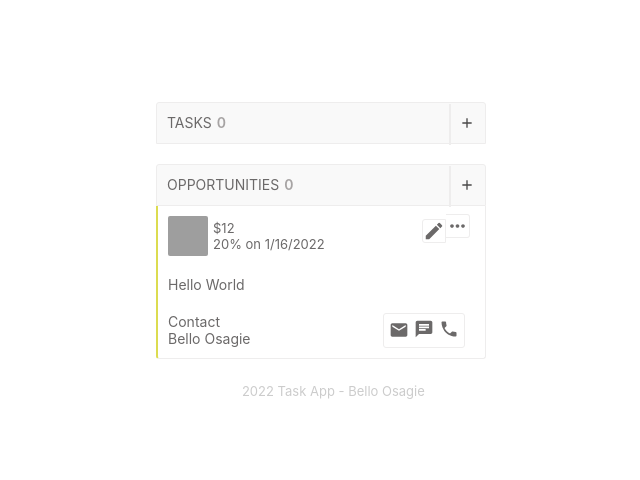
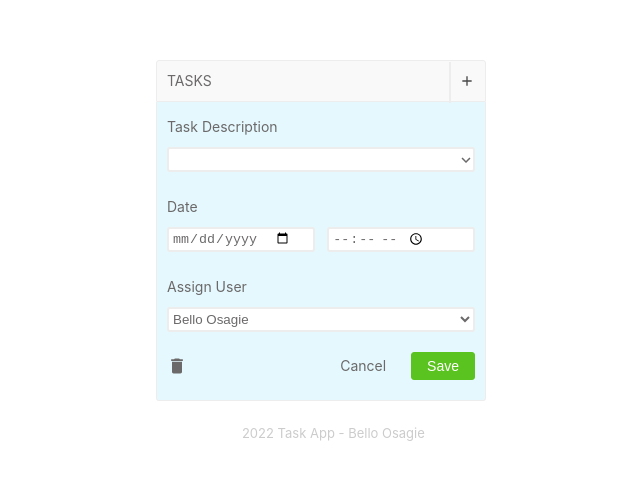
Before and after one commit to techstackmedia/task-manager-app, a React (Create React App) app: page / in a window 1280 px wide. Shown: the part 170-650 px from the top of the page, without its empty margins (319-959 px from the left). Built offline with nearby package versions, Linux system fonts and the light colour scheme; grey boxes are pictures that could not be loaded.

Commit message:
implement dynamic rendering, mock data, reuseable components

```diff
--- a/src/App.js
+++ b/src/App.js
@@ -1,11 +1,14 @@
 import Tasks from './pages/Tasks';
+import taskFeedback from './mocks/taskFeedback';
 import './App.css';
+import { useState } from 'react';
 
 function App() {
+  const [task, setTask] = useState(taskFeedback);
   return (
     <>
       <div className="App">
-        <Tasks />
+        <Tasks task={task} />
       </div>
     </>
   );
--- a/src/components/Header/Header.jsx
+++ b/src/components/Header/Header.jsx
@@ -1,13 +1,13 @@
 import { MdAdd } from 'react-icons/md';
 import header from './Header.module.css';
 
-const Header = ({ handleTaskClick, text }) => {
+const Header = ({ handleTaskClick, text, id }) => {
   return (
     <header className={header.header}>
       <nav>
         <div>
           <div>{text}</div>
-          <div>0</div>
+          <div>{id}</div>
         </div>
         <div>
           <div>
--- a/src/components/Outcome/Outcome.jsx
+++ b/src/components/Outcome/Outcome.jsx
@@ -1,7 +1,13 @@
-import { MdEdit, MdMoreHoriz, MdEmail, MdLocalPhone, MdChat } from 'react-icons/md';
+import {
+  MdEdit,
+  MdMoreHoriz,
+  MdEmail,
+  MdLocalPhone,
+  MdChat,
+} from 'react-icons/md';
 import outcome from './Outcome.module.css';
 
-const Outcome = () => {
+const Outcome = ({ name, description }) => {
   return (
     <section className={outcome.outcome}>
       <div>
@@ -12,7 +18,7 @@ const Outcome = () => {
                 src="https://scontent.flos1-2.fna.fbcdn.net/v/t1.6435-9/49696314_785776965108318_9026785005690421248_n.jpg?_nc_cat=108&ccb=1-7&_nc_sid=09cbfe&_nc_eui2=AeHTC0TQGvc5irOIfOfe2ApXdyBz6INqteB3IHPog2q14NWomOH5bClwv92jnx3Zr3e5Q7iYLNYfQRj0LvclG0Q-&_nc_ohc=r1tQHwyHQv4AX9diifq&_nc_ht=scontent.flos1-2.fna&oh=00_AT-ur8Z6gs4WYQdV71eEZ1J9Kx4HZNYegSqrEAK7GtRZUw&oe=62D454C5"
                 width={50}
                 height={50}
-                alt="bello's avatar"
+                alt={`${name} avatar`}
               />
             </div>
             <div>
@@ -30,12 +36,12 @@ const Outcome = () => {
           </div>
         </div>
         <div className={outcome.description}>
-          <div>Hello World</div>
+          <div>{description}</div>
         </div>
         <div className={outcome.end}>
           <div className={outcome.contact}>
             <div>Contact</div>
-            <div>Bello Osagie</div>
+            <div>{name}</div>
           </div>
           <div className={outcome.icons}>
             <div>
--- a/src/components/Outcome/Outcome.module.css
+++ b/src/components/Outcome/Outcome.module.css
@@ -34,30 +34,31 @@
   border-radius: 3px;
   align-items: center;
   height: 31.5px;
-  align-items: center;
 }
 
-.editButton svg {
-  height: 24px;
-  width: 24px;
+.editButton {
   border: 0.3px solid #eeeded;
   border-radius: 3px;
-  border-right: 1px solid #eeeded;
+  border-right: 0.3px solid #eeeded;
   border-top-right-radius: 0;
   border-bottom-right-radius: 0;
+  padding: 3px;
 }
 
-.menuButton svg {
-  width: 24px;
-  height: 24px;
-  border-top: 0;
-  border-bottom: 0;
-  border: 1px solid #eeeded;
+.menuButton {
+  border: 0.3px solid #eeeded;
   border-radius: 3px;
   border-left: 0 solid #eeeded;
   border-top-left-radius: 0;
   border-bottom-left-radius: 0;
-  margin-top: -7px;
+  padding: 2px;
+}
+
+.editButton svg,
+.menuButton svg {
+  height: 24px;
+  width: 24px;
+  cursor: pointer;
 }
 
 .outcome img {
@@ -99,5 +100,5 @@
 }
 
 .chat {
-  border: none;
+  margin-top: 5px;
 }
--- /dev/null
+++ b/src/mocks/taskFeedback.js
@@ -0,0 +1,18 @@
+const taskFeedback = [
+  {
+    text: 'Oppotunities',
+    time: '23: 10',
+    name: 'Samuel',
+    id: 1,
+    description: 'Follow up',
+  },
+  {
+    text: 'Influenece',
+    time: '12: 15',
+    name: 'Bello',
+    id: 2,
+    description: 'Selling',
+  },
+];
+
+export default taskFeedback;
--- a/src/pages/Tasks.jsx
+++ b/src/pages/Tasks.jsx
@@ -4,8 +4,12 @@ import Body from '../components/Body/Body';
 import Footer from '../components/Footer/Footer';
 import Outcome from '../components/Outcome/Outcome';
 
-const Tasks = () => {
-  const [show, setShow] = useState(false);
+const Tasks = ({ task }) => {
+  const [show, setShow] = useState(true);
+
+  if (!task || task.length === 0) {
+    return <p>No List Yet</p>;
+  }
 
   const handleClick = () => {
     setShow((prev) => {
@@ -13,22 +17,22 @@ const Tasks = () => {
     });
   };
 
-  const toggleBodyFooterStyle = {
-    display: show ? 'block' : 'none',
-  };
+  const outcome = task.map((item) => {
+    return (
+      <div key={item.time} style={{ marginTop: 10 }}>
+        <Header text={item.text} id={item.id} />
+        <Outcome name={item.name} description={item.description} />
+      </div>
+    );
+  });
 
   const elem = show ? (
-    <>
-      <div style={toggleBodyFooterStyle}>
-        <Body />
-        <Footer />
-      </div>
-    </>
+    <div>
+      <Body />
+      <Footer />
+    </div>
   ) : (
-    <div style={{ marginTop: '20px' }}>
-      <Header text="opportunities" />
-      <Outcome />
-    </div>
+    <div style={{ marginTop: '20px' }}>{outcome}</div>
   );
 
   return (
```
Also changed, not shown: 1 other file (tests, documents, lock files or other folders).
